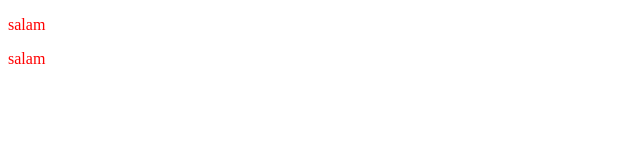
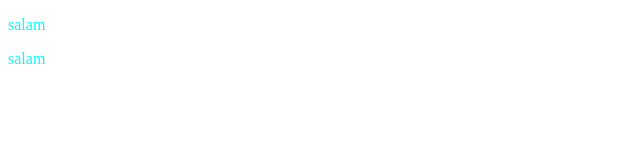
Before and after one commit to IbrahimHasanzada/testDeploy, a plain HTML site: page index.html in a window 1280 px wide. Shown: the full height of the page, 0-640 px from the left. Drawn offline with Linux system fonts and the light colour scheme.

Commit message:
black color changed to aqua

```diff
--- a/index.html
+++ b/index.html
@@ -8,7 +8,7 @@
 	<link rel="stylesheet" href="./style.css">
 	<style>
 		.class-text {
-			color: red;
+			color: aqua;
 		}
 	</style>
 </head>
--- a/style.css
+++ b/style.css
@@ -0,0 +1,3 @@
+p{
+    color: white;
+}
```
